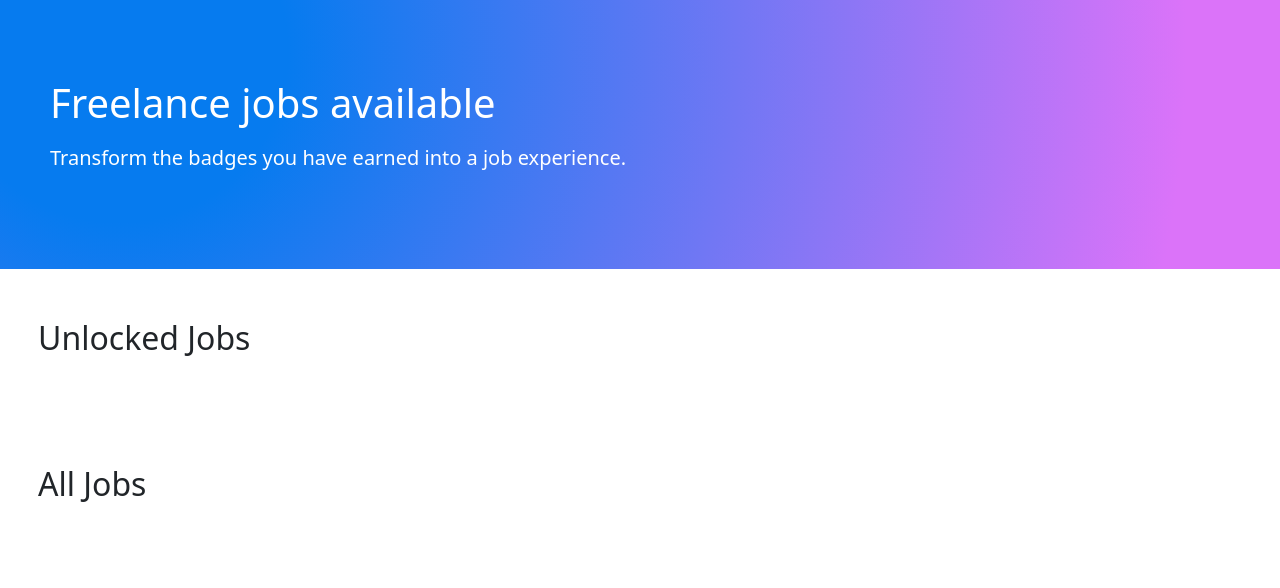
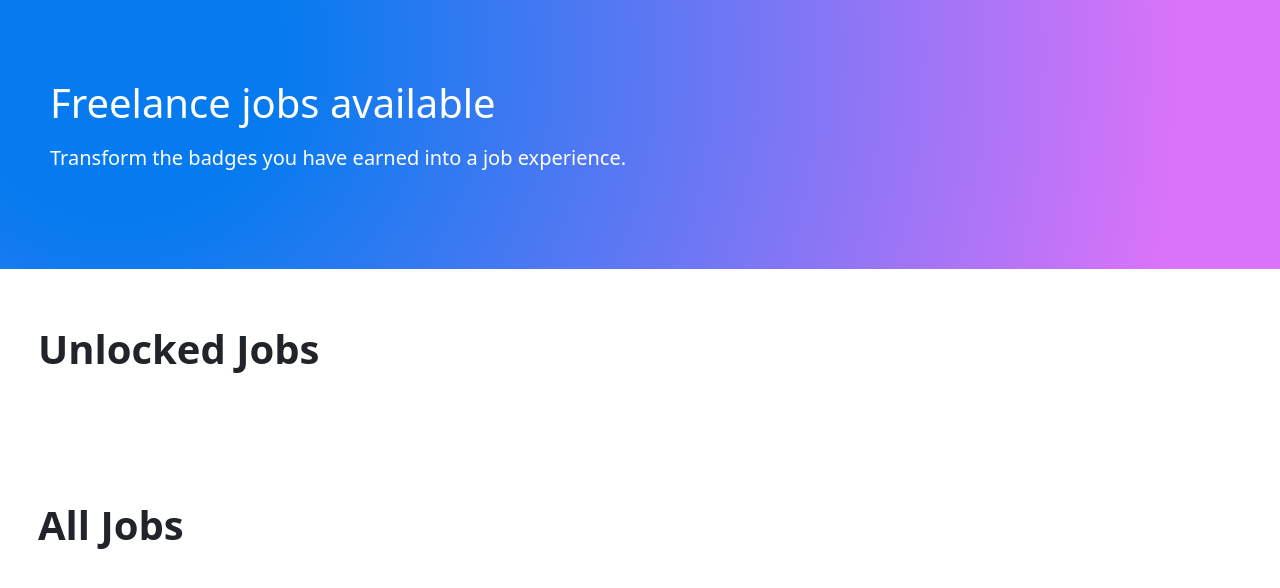
Before and after one commit to crystallaylalui/Skills-Up-YOUth, a PHP site: page /pages/job.php in a window 1280 px wide. Shown: the part 95-683 px from the top of the page. Run offline with PHP 8.4, Linux system fonts and the light colour scheme; the visitor is signed in with stand-in values (Sample User, id 1).

Commit message:
Update job.php

```diff
--- a/app/pages/job.php
+++ b/app/pages/job.php
@@ -41,7 +41,7 @@
         <!-- jobs -->
         <!-- <div class="col-md-8" style="padding: 50px;"> -->
         <div style="padding: 50px;">
-        <h2>Unlocked Jobs</h2>
+        <p class="font2">Unlocked Jobs</p>
             <div class="row">
                 <div v-for="j in unlocked" class="col-lg-3 col-md-4 col-sm-6">
                     <div class="card card-custom bg-light border-black border-2" style="margin-bottom:50px">
@@ -70,10 +70,10 @@
     <!-- jobs -->
     <!-- <div class="col-md-8" style="padding: 50px;"> -->
     <div style="padding: 50px;">
-        <h2>All Jobs</h2>
+        <p class="font2">All Jobs</p>
         <div class="row" style="display: flex; flex-wrap: wrap;">
             <div v-for="j in locked" class="col-lg-3 col-md-4 col-sm-6" style="display: flex; padding: 15px;">
-                <div class="card card-custom bg-light border-black border-2" style="width: 100%;">
+            <div class="card card-custom bg-light" style="margin-bottom: 50px; border: none; box-shadow: 0 4px 6px rgba(0, 0, 0, 0.6);">
                     <div class="card-custom-img" style="background-image: url(../images/job.jpg)"></div>
                     <div class="card-custom-avatar">
                         <!-- <img class="img-fluid" src="../images/job1.jpeg" alt="Avatar" /> -->
```
